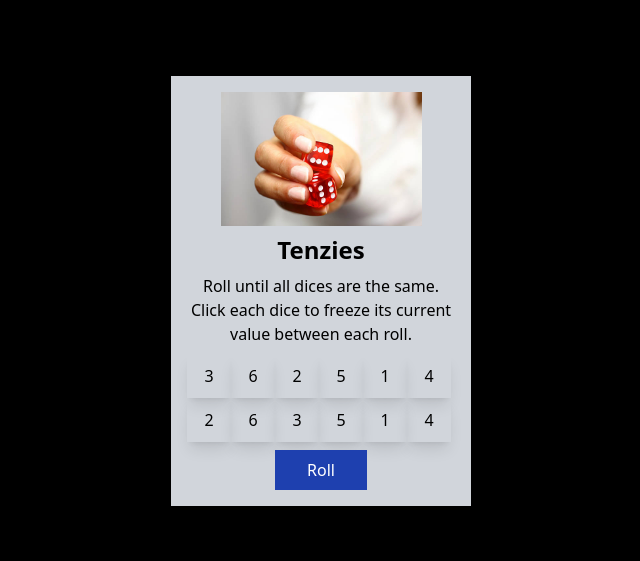
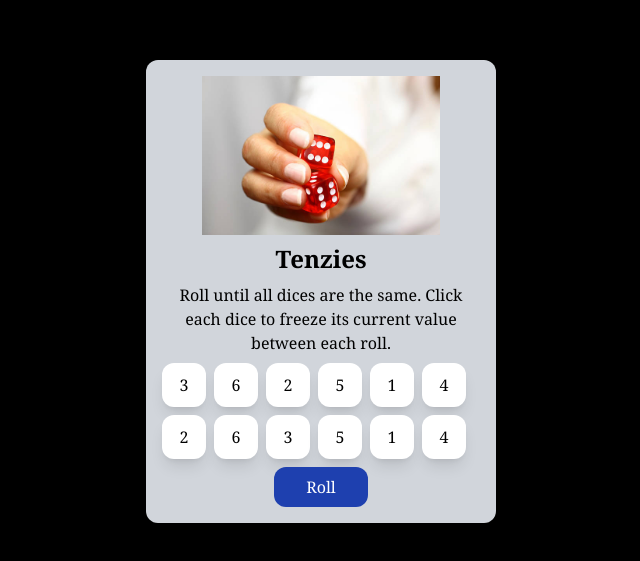
Before and after one commit to sibandadonty/reactjs-practise, a React (Vite) app: page / in a window 1280 px wide. Shown: the part 109-670 px from the top of the page, without its empty margins (319-959 px from the left). Built offline with nearby package versions, Linux system fonts and the light colour scheme.

Commit message:
added ui updates to the dice buttons and changed font type

```diff
--- a/src/App.jsx
+++ b/src/App.jsx
@@ -66,22 +66,22 @@ function App() {
   }, [items]);
 
   return (
-    <div className="bg-black w-full h-screen flex items-center justify-center">
-      <div className="bg-gray-300 max-w-[300px] p-4 shadow-md flex items-center justify-center flex-col gap-2">
+    <div className="bg-black w-full h-screen flex items-center justify-center font-serif">
+      <div className="bg-gray-300 max-w-[350px] p-4 shadow-md rounded-xl flex items-center justify-center flex-col gap-2">
         <img src="./tenzies-2.jpg" alt="dice image" className="w-3/4" />
         <h3 className="text-center text-2xl font-bold">Tenzies</h3>
         <p className="text-center">
           Roll until all dices are the same. Click each dice to freeze its
           current value between each roll.
         </p>
-        <div className="flex flex-wrap">
+        <div className="flex flex-wrap gap-2">
           {items.map((item, i) => {
             return <Dice key={item.id} {...item} handleHold={holdDice} />;
           })}
         </div>
         <button
           onClick={handleRow}
-          className="bg-blue-800 px-8 py-2 rounded-sm text-white"
+          className="bg-blue-800 px-8 py-2 rounded-xl text-white"
         >
           Roll
         </button>
--- a/src/components/Dice.jsx
+++ b/src/components/Dice.jsx
@@ -2,9 +2,15 @@ import React from "react";
 
 function Dice(props) {
   return (
-    <div onClick={() => props.handleHold(props.id)} className={`${props.isHeld ? "bg-red-200": undefined} w-11 h-11 shadow-lg rounded-md flex justify-center items-center`}>
-      {props.value}
-    </div>
+    <button onClick={() => props.handleHold(props.id)}>
+      <p
+        className={`${
+          props.isHeld ? "bg-green-400" : "bg-white"
+        } w-11 h-11 shadow-lg flex justify-center items-center rounded-xl`}
+      >
+        {props.value}
+      </p>
+    </button>
   );
 }
 
```
